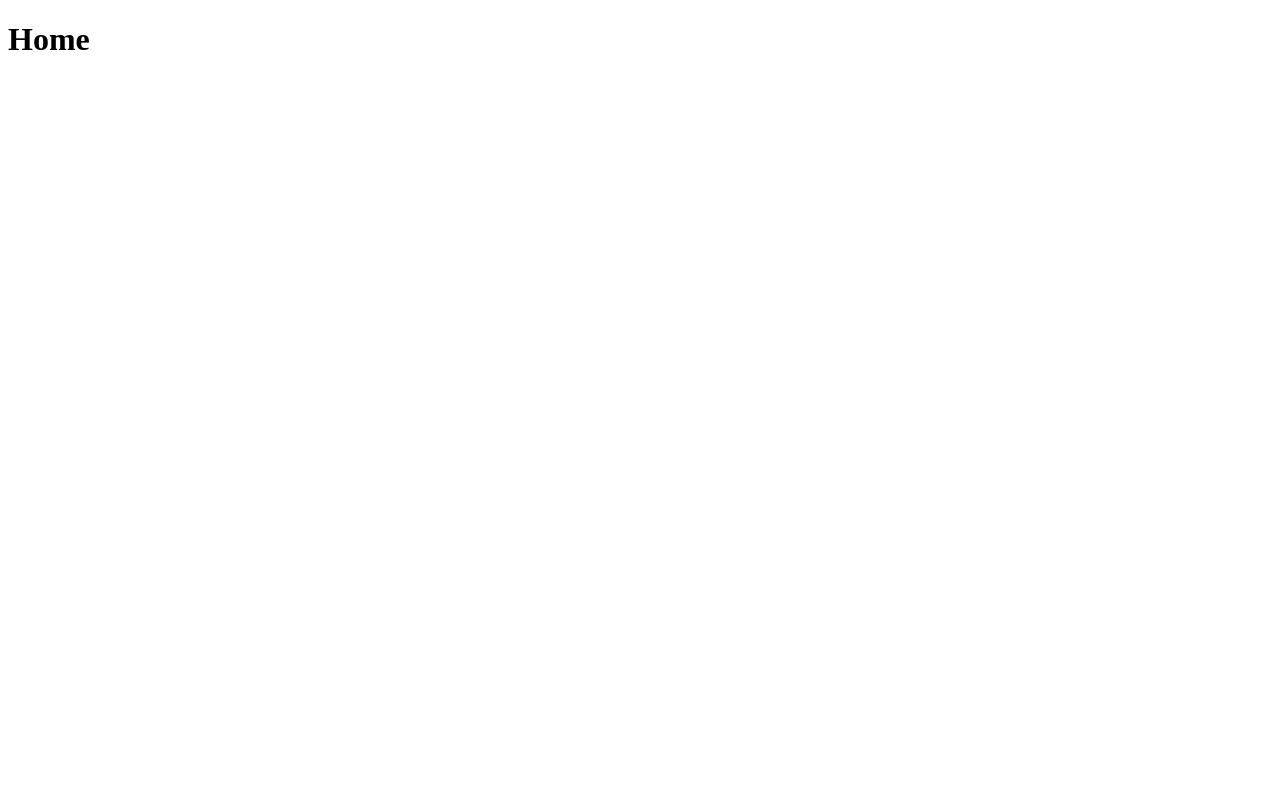
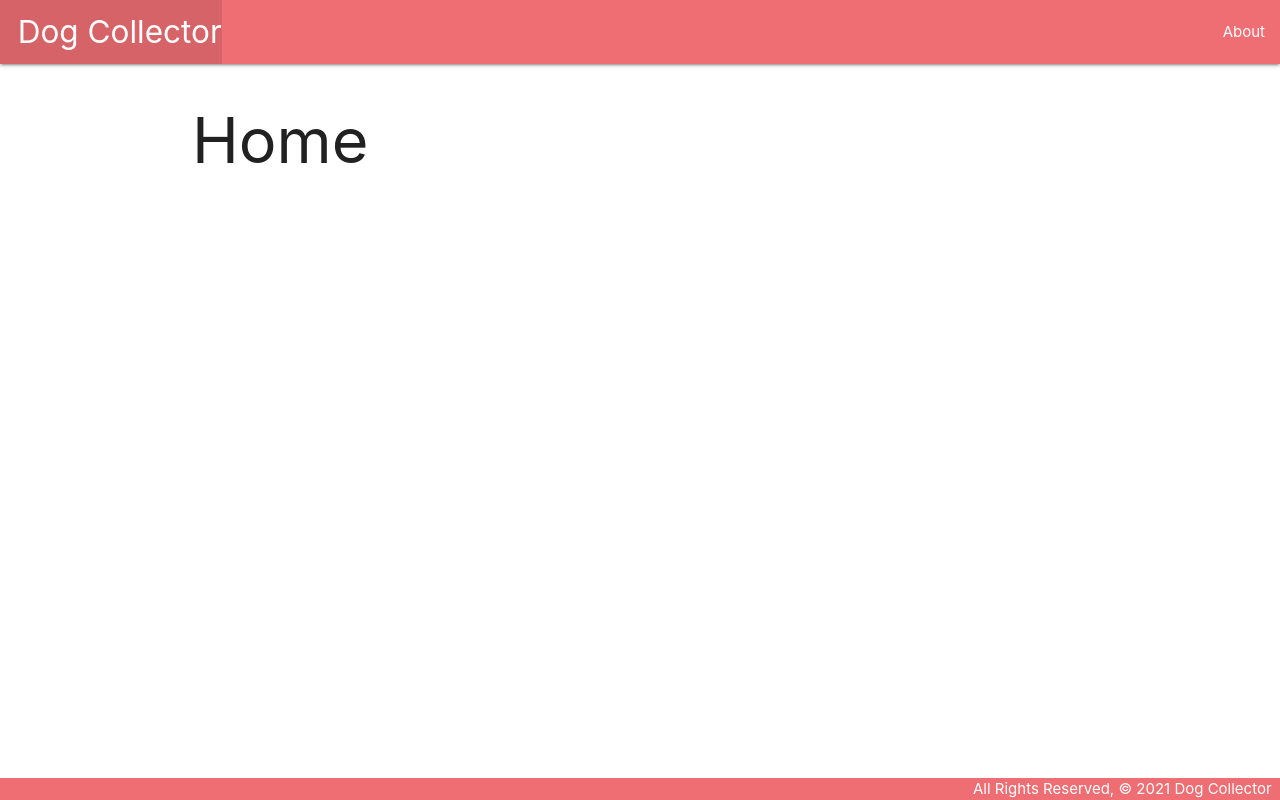
Before and after one commit to platinyy/dogcollectors, a Django app: page / in a window 1280 px wide. Before the commit the page is almost empty. Run offline with Django 4.2, Linux system fonts and the light colour scheme.

Commit message:
Added css styling

```diff
--- /dev/null
+++ b/dogcollector/main_app/static/css/style.css
@@ -0,0 +1,14 @@
+body {
+    display: flex;
+    min-height: 100vh;
+    flex-direction: column;
+  }
+
+  main {
+    flex: 1 0 auto;
+  }
+
+  footer.page-footer {
+    padding-top: 0;
+    text-align: right;
+  }
--- /dev/null
+++ b/dogcollector/main_app/templates/base.html
@@ -0,0 +1,33 @@
+{% load static %}
+<!DOCTYPE html>
+<html lang="en">
+<head>
+  <meta charset="UTF-8">
+  <meta name="viewport" content="width=device-width, initial-scale=1.0">
+  <meta http-equiv="X-UA-Compatible" content="ie=edge">
+  <title>Dog Collector</title>
+  <link rel="stylesheet" href="https://cdnjs.cloudflare.com/ajax/libs/materialize/1.0.0/css/materialize.min.css">
+  <link rel="stylesheet" type="text/css" href="{% static 'css/style.css' %}">
+</head>
+<body>
+  <header class="navbar-fixed">
+    <nav>
+      <div class="nav-wrapper">
+        <ul>
+          <li><a href="/" class="left brand-logo">&nbsp;&nbsp;Dog Collector</a></li>
+        </ul>
+        <ul class="right">
+          <li><a href="/about">About</a></li>
+        </ul>
+      </div>
+    </nav>
+  </header>
+  <main class="container">
+    {% block content %}
+    {% endblock %}
+  </main>
+  <footer class="page-footer">
+    <div class="right">All Rights Reserved, &copy; 2021 Dog Collector &nbsp;</div>
+  </footer>
+</body>
+</html>
--- a/dogcollector/main_app/templates/home.html
+++ b/dogcollector/main_app/templates/home.html
@@ -1,12 +1,4 @@
-<!DOCTYPE html>
-<html lang="en">
-<head>
-    <meta charset="UTF-8">
-    <meta http-equiv="X-UA-Compatible" content="IE=edge">
-    <meta name="viewport" content="width=device-width, initial-scale=1.0">
-    <title>Dogcollector</title>
-</head>
-<body>
-    <h1>Home</h1>
-</body>
-</html>
+{% extends 'base.html' %}
+{% block content %}
+<h1>Home</h1>
+{% endblock %}
--- a/dogcollector/main_app/urls.py
+++ b/dogcollector/main_app/urls.py
@@ -3,4 +3,5 @@ from . import views
 
 urlpatterns = [
     path('', views.home, name='home'),
+    path('about/', views.about, name='about')
 ]
--- a/dogcollector/main_app/views.py
+++ b/dogcollector/main_app/views.py
@@ -5,3 +5,5 @@ from django.shortcuts import render
 def home(request):
   # Include an .html file extension - unlike when rendering EJS templates
   return render(request, 'home.html')
+def about(request):
+  return render(request, 'about.html')
```
Also changed, not shown: dogcollector/main_app/templates/about.html (added, +8 -0 lines).
